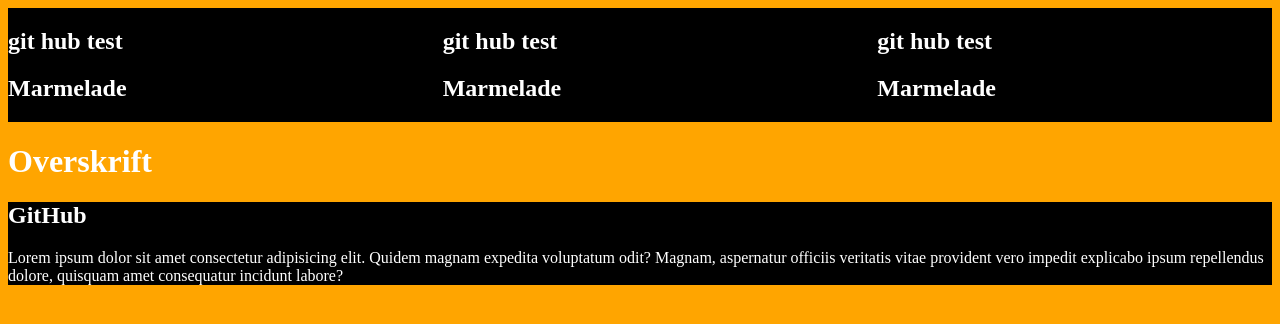
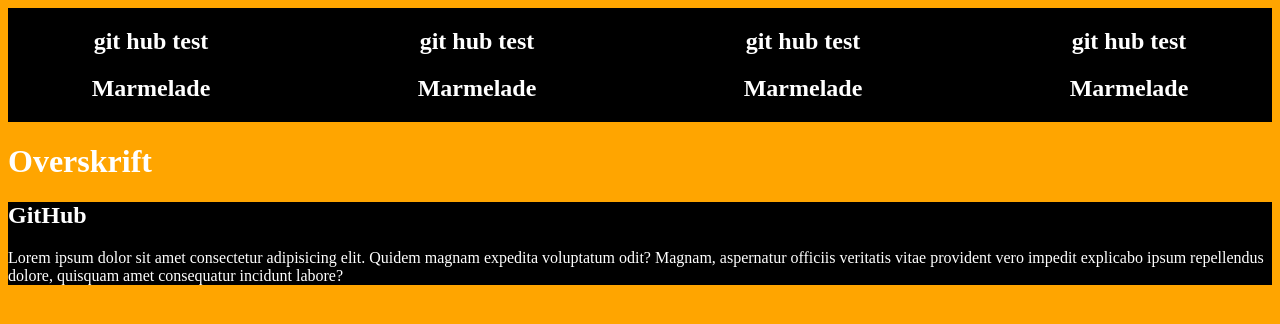
Before and after one commit to Arhqirah/git-test, a plain HTML site: page index.html in a window 1280 px wide. Drawn offline with Linux system fonts and the light colour scheme.

Commit message:
har leget med grid

```diff
--- a/index.html
+++ b/index.html
@@ -16,6 +16,10 @@
     <main>
         <section>
             <div class="grid_forside1">
+                <div class="forside1">
+                    <h1>git hub test</h1>
+                    <h2>Marmelade</h2>
+                </div>
                 <div class="forside1">
                     <h1>git hub test</h1>
                     <h2>Marmelade</h2>
--- a/style.css
+++ b/style.css
@@ -17,8 +17,10 @@ section {
 
 .grid_forside1 {
   display: grid;
-  grid-template-columns: repeat(3, 1fr);
+  grid-template-columns: repeat(4, 1fr);
   grid-gap: 40px;
+  align-items: center;
+  text-align: center;
 }
 
 .forside1:nth-child(1) {
```
